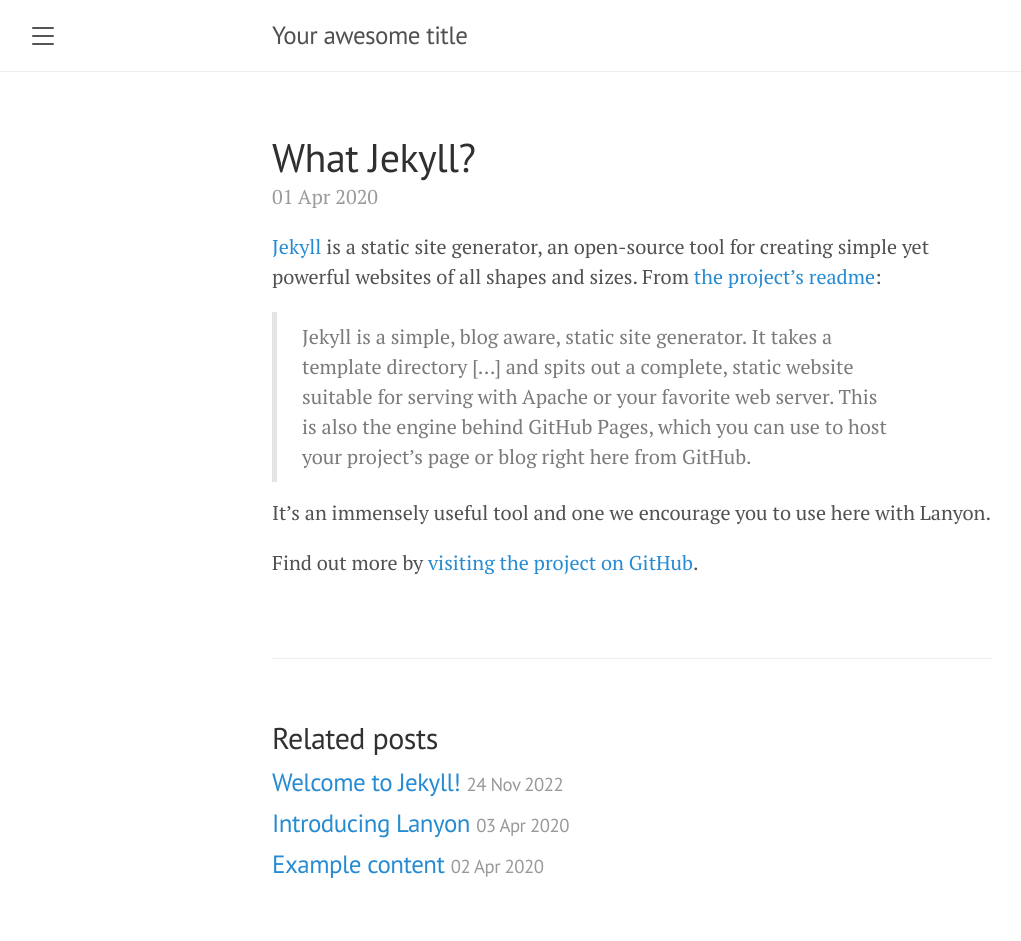
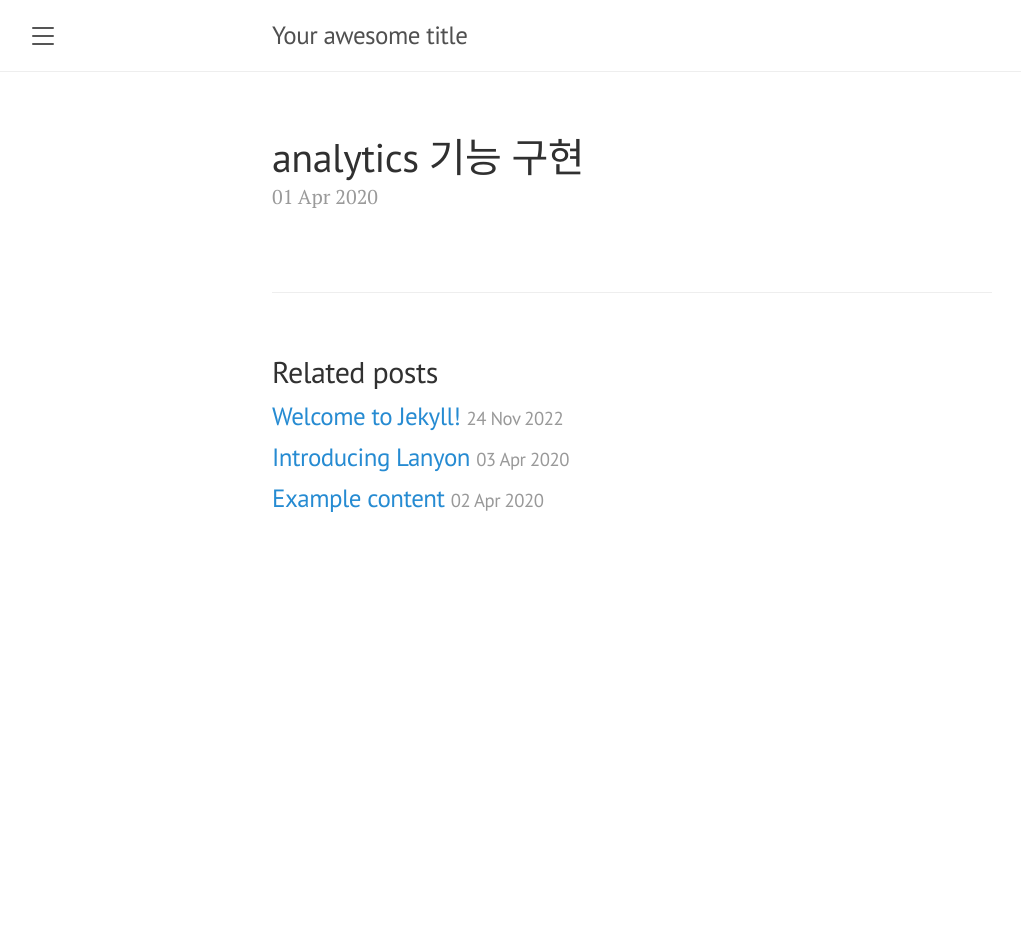
Before and after one commit to yujin8731/yujin8731.github.io, a Jekyll site: the page built from _posts/2020-04-01-whats-jekyll.md, in a window 1280 px wide. Shown: the whole page, without its empty margins (8-1029 px from the left). Built offline with Jekyll 4.4.1, drawn with Linux system fonts in a browser that asks for light colours; comment, search, counter and statistics services are not loaded; after the commit the page ends 900 px from its top, so only the background shows below that.

Commit message:
Update 2020-04-01-whats-jekyll.md

```diff
--- a/_posts/2020-04-01-whats-jekyll.md
+++ b/_posts/2020-04-01-whats-jekyll.md
@@ -1,14 +1,6 @@
 ---
 layout: post
-title: "What Jekyll?"
+title: "analytics 기능 구현"
 comments: true
 # other options
 ---
-
-[Jekyll](https://jekyllrb.com) is a static site generator, an open-source tool for creating simple yet powerful websites of all shapes and sizes. From [the project's readme](https://github.com/mojombo/jekyll/blob/master/README.markdown):
-
-> Jekyll is a simple, blog aware, static site generator. It takes a template directory [...] and spits out a complete, static website suitable for serving with Apache or your favorite web server. This is also the engine behind GitHub Pages, which you can use to host your project’s page or blog right here from GitHub.
-
-It's an immensely useful tool and one we encourage you to use here with Lanyon.
-
-Find out more by [visiting the project on GitHub](https://github.com/mojombo/jekyll).
```
